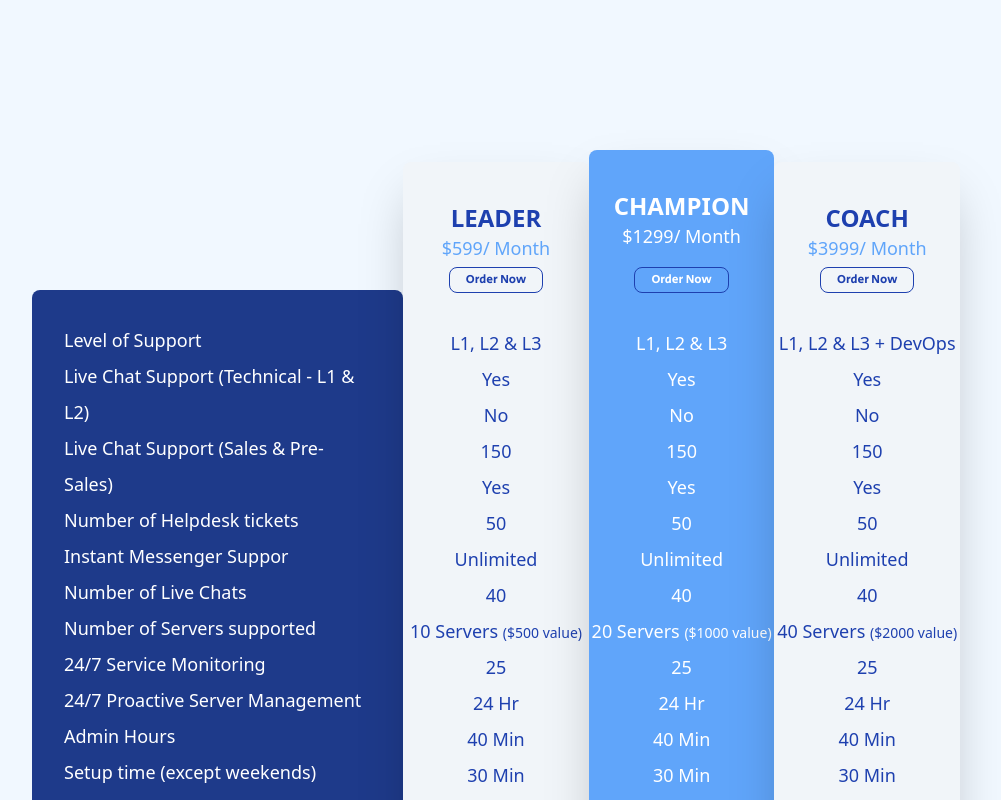
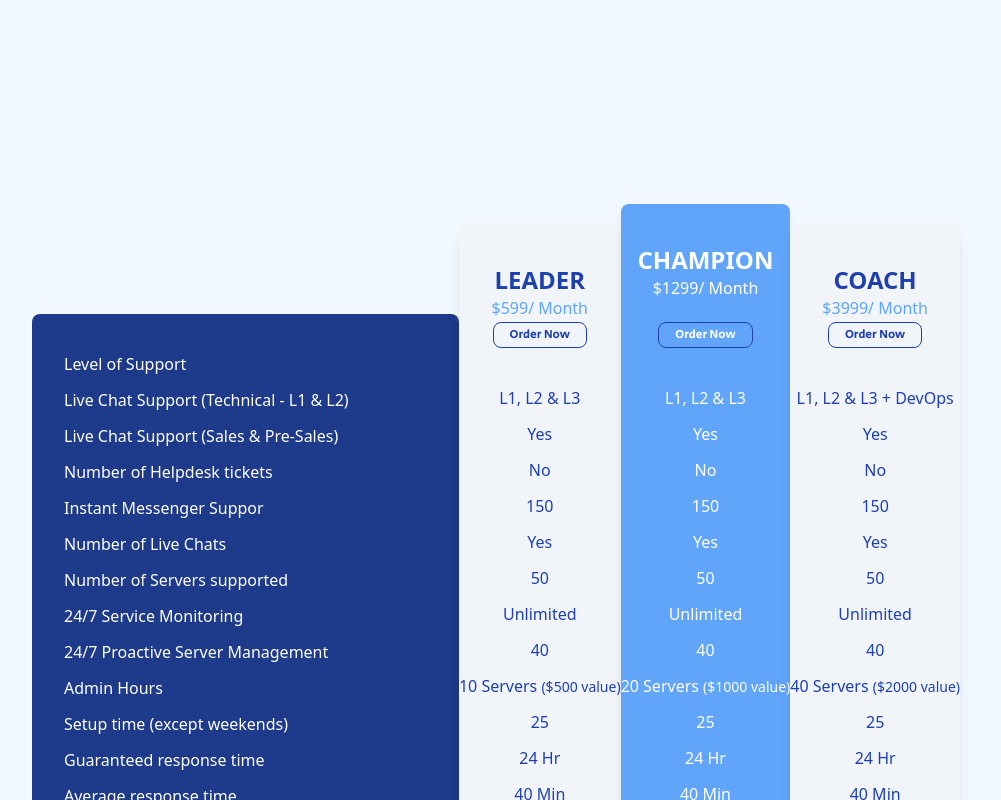
Before and after one commit to najeeb37/SupportSages, a Next.js app: page / in a window 1280 px wide. Shown: the part 1900-2700 px from the top of the page, without its empty margins (144-1145 px from the left). Built offline with nearby package versions, Linux system fonts and the light colour scheme.

Commit message:
finished horizondal scroll of prizing table

```diff
--- a/src/app/Components/HorizondalScroll.jsx
+++ /dev/null
@@ -1,15 +0,0 @@
-// HorizontalScrollSection.js
-
-import React from 'react';
-
-const HorizontalScrollSection = ({ children }) => {
-  return (
-    <div className="overflow-x-auto whitespace-no-wrap md:pl-0">
-      <div className="flex">
-        {children}
-      </div>
-    </div>
-  );
-};
-
-export default HorizontalScrollSection;
--- a/src/app/page.jsx
+++ b/src/app/page.jsx
@@ -1,11 +1,11 @@
 import Image from "next/image";
 import TickComponent from "./Components/TickComponent";
-import HorizontalScrollSection from "./Components/HorizondalScroll";
 
 
 export default function Home() {
   return (
-    <main className="min-h-screen flex flex-col items-center justify-between ">
+    <main className="min-h-screen ">
+      <article className="flex flex-col items-center justify-between ">
         {/* Quasi dedicated support Team  */}
         <section className="max-w-screen-2xl grid  md:grid-cols-2 lg:p-24 mb-10 lg:mb-0">
           <div className="h-auto w-auto order-2 lg:py-10 md:order-1">
@@ -97,21 +97,22 @@ export default function Home() {
           </div>
         </section>
 
-      <section className="max-w-screen-lg flex flex-row items-center justify-center mb-10 lg:mb-40">
+        <section className="max-w-screen-lg flex flex-row items-center justify-center lg:mb-40">
           <div>
             <h1 className="lg:text-4xl text-center font-normal md:text-2xl text-2xl text-blue-800 font-secular ">Standard Plans</h1>
             <p className="font-gray-700 font-light leading-7 mx-10 md:px-56 text-center">If the team assigned to you fails to resolve your issue. You can always escalate to the Account Manager assigned to you.</p>
           </div>
         </section>
+      </article>
 
 
 
 
-      <div className="mx-auto">
-        <HorizontalScrollSection>
-          <section className="mx-auto grid grid-cols-5 lg:mx-44 mb-10 lg:mb-20 text-xs lg:text-lg w-max lg:w-auto py-10">
-            <div className="col-span-2 bg-blue-900 rounded-lg mt-24 md:mt-36 lg:mt-32 w-full md:w-auto">
-              <ul className="text-white leading-7 lg:leading-9 p-2 lg:p-8 ">
+      <section className="mx-1.5 md:mx-0 lg:mx-28 ">
+        <div className="overflow-x-auto whitespace-no-wrap px-3 md:px-8 lg:px-16 py-16 grid grid-flow-col w-full items-center">
+
+          <div className="bg-blue-900 rounded-lg mt-24 md:mt-32 lg:mt-32 w-[400px] md:w-auto">
+            <ul className="text-white leading-7 lg:leading-9 p-2 md:p-4 lg:p-8 ">
               <li><a href="">Level of Support</a></li>
               <li><a href="">Live Chat Support (Technical - L1 & L2)</a></li>
               <li><a href="">Live Chat Support (Sales & Pre-Sales)</a></li>
@@ -134,9 +135,7 @@ export default function Home() {
               <li><a href="">Monthly pricing</a></li>
             </ul>
           </div>
-
-
-            <div className="col-span-1 text-center bg-slate-100 rounded-lg shadow-2xl text-blue-800 pt-5 md:pt-10 w-full md:w-auto">
+          <div className=" text-center bg-slate-100 rounded-lg shadow-lg text-blue-800 pt-5 md:pt-10 w-[200px] md:w-auto">
             <h1 className="md:text-2xl font-bold">LEADER</h1>
             <p className="text-blue-400">$599/ Month</p>
             <button className="border border-blue-800 rounded-lg p-1 md:py-1 md:px-4 text-xs font-secular">Order Now</button>
@@ -163,10 +162,9 @@ export default function Home() {
               <li><a href="">$349</a></li>
             </ul>
           </div>
-
-            <div className="col-span-1 text-center bg-blue-400 -my-3  rounded-lg shadow-2xl text-white pt-5 md:pt-10 w-full md:w-auto">
+          <div className="text-center bg-blue-400 rounded-lg shadow-lg py-5 text-white pt-5 md:pt-10 w-[200px] md:w-auto">
             <h1 className="md:text-2xl font-bold">CHAMPION</h1>
-                <p className="pb-3">$1299/ Month</p>
+              <p className="pb-5">$1299/ Month</p>
               <button className="border border-blue-800 rounded-lg p-1 md:py-1 md:px-4 text-xs font-secular ">Order Now</button>
               <ul className="leading-7 lg:leading-9 py-8">
                 <li><a href="">L1, L2 & L3</a></li>
@@ -192,7 +190,7 @@ export default function Home() {
               </ul>
           </div>
 
-            <div className="col-span-1 text-center bg-slate-100 rounded-lg shadow-2xl text-blue-800 pt-5 md:pt-10 w-full md:w-auto">
+          <div className="text-center bg-slate-100 rounded-lg shadow-lg text-blue-800 pt-5 md:pt-10 w-[200px] md:w-auto">
             <h1 className="md:text-2xl font-bold">COACH</h1>
             <p className="text-blue-400">$3999/ Month</p>
             <button className="border border-blue-800 rounded-lg p-1 md:py-1 md:px-4 text-xs font-secular">Order Now</button>
@@ -219,15 +217,15 @@ export default function Home() {
               <li><a href="#">$2499</a></li>
             </ul>
           </div>
+        </div>
       </section>
-        </HorizontalScrollSection>
-      </div>
 
 
 
 
 
-      <section className="max-w-screen-sm mb-20 text-blue-800 font-medium lg:mx-40">
+      <article className="flex flex-col items-center justify-between">
+        <section className="max-w-screen-sm mb-20 text-blue-800 font-medium my-4 lg:mx-40">
           <div className="flex justify-center items-center">
             <h1 className="text-center text-base md:text-2xl mx-8 md:mx-20">Looking for more? <br /> We got you covered; check out our dedicated or semi-dedicated support plans</h1>
           </div>
@@ -237,6 +235,7 @@ export default function Home() {
               <button className="bg-transparent border text-sm p-2 border-blue-800 text-blue-800 font-medium hover:bg-slate-800 hover:text-white  rounded-lg py-3 md:px-6 md:py-3 md:text-xl md:w-64 font-secular">Help me Choose</button>
           </div>
         </section>
+      </article>
 
    </main>
   );
```
Lines whose indentation alone changed are shown as unchanged.
